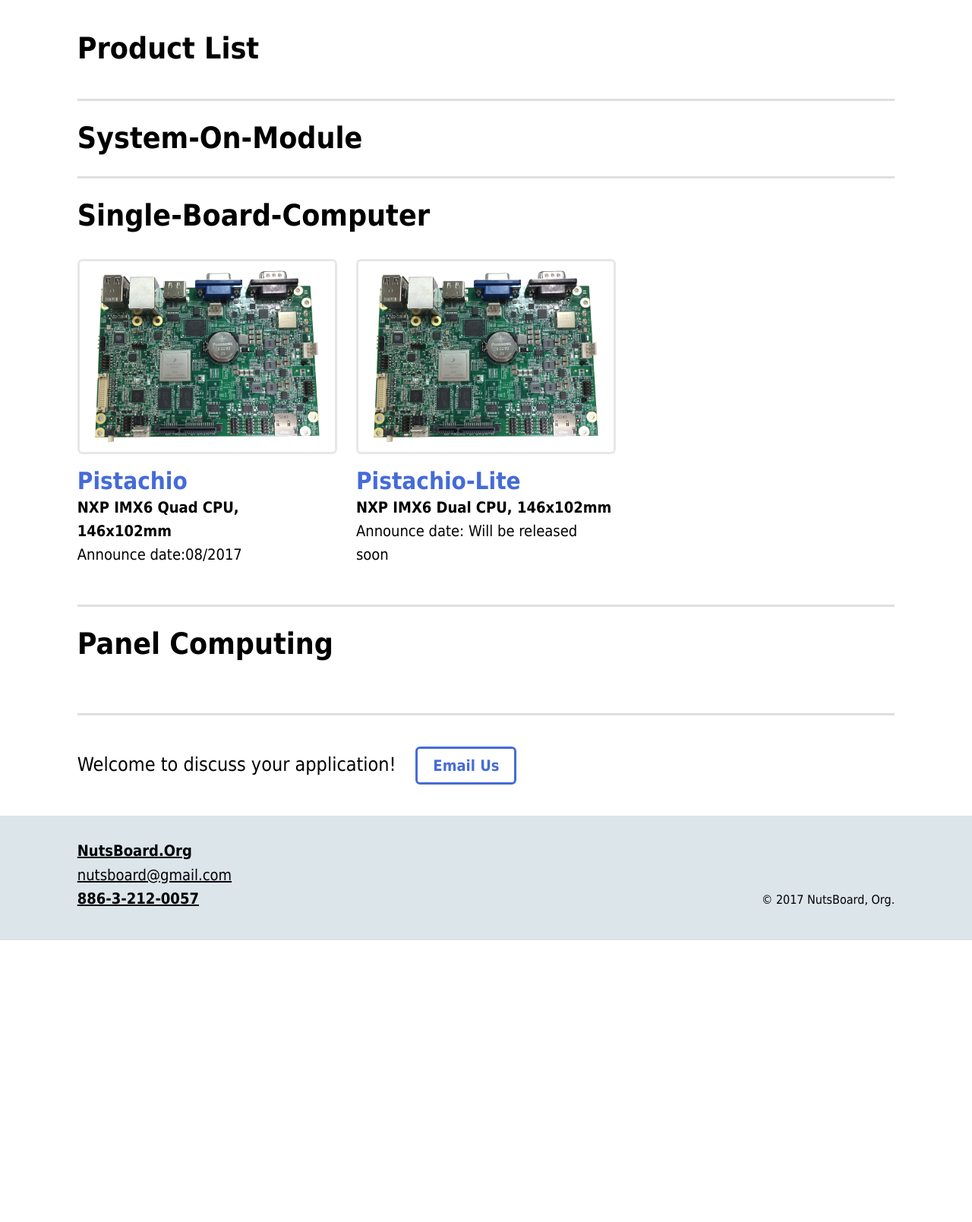
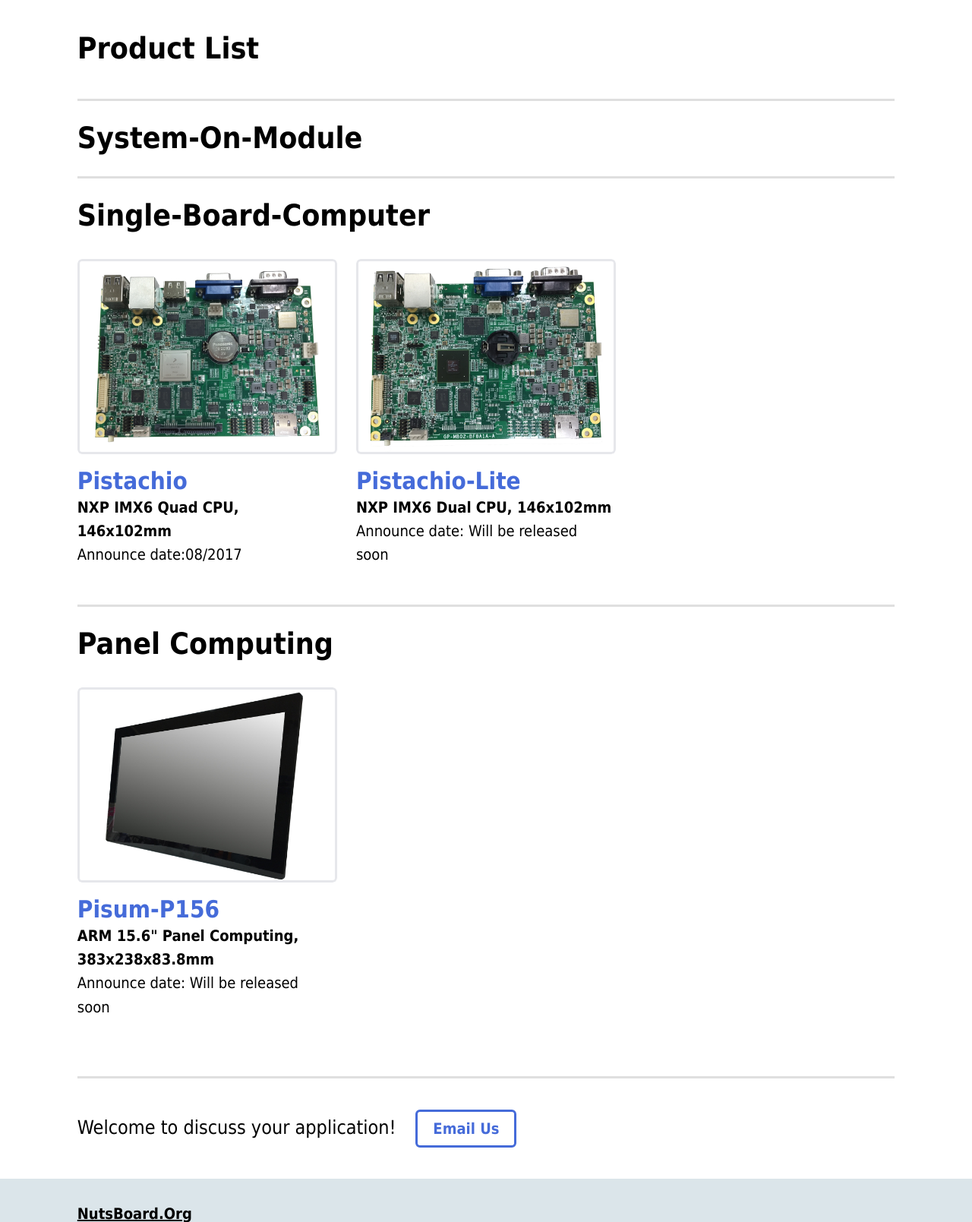
Before and after one commit to nutsboard/web, a Flask app: page /products in a window 1280 px wide. Shown: the part 325-1934 px from the top of the page at 76% size. Before the commit the page ends 1563 px from the top, so only its background shows below. Run offline with Flask 2, Linux system fonts and the light colour scheme.

Commit message:
add pistachio-lite and pisum images.

```diff
--- a/templates/products.html
+++ b/templates/products.html
@@ -94,9 +94,9 @@
         </article>
 
               <article class="Grid-cell u-spaceEnds01 u-spaceBottom1 u-sm-size1of2 u-md-size1of3">
-          <a href="#" class="u-linkBlock u-textInheritColor">
+          <a href="/pistachio-lite" class="u-linkBlock u-textInheritColor">
             <div class="Thumbnail u-block u-pullSides1 u-sm-spaceSidesNone u-sm-borderRadius">
-                                            <img class="u-sizeFull" src="static/products/pistacho.jpg" alt="" sizes="(max-width: 29.9375em) 100vw,
+                                            <img class="u-sizeFull" src="static/products/pistachio-lite-front.jpg" alt="" sizes="(max-width: 29.9375em) 100vw,
                          (max-width: 47.9375em), 50vw,
                          33vw">
                           </div>
@@ -111,7 +111,22 @@
           </div>
       <hr class="u-spaceEnds1">
       <h1 class="u-spaceEnds01">Panel Computing</h1>
-
+      <div class="Grid Grid--withGutter">
+          <article class="Grid-cell u-spaceEnds01 u-spaceBottom1 u-sm-size1of2 u-md-size1of3">
+          <a href="/pistachio-lite" class="u-linkBlock u-textInheritColor">
+            <div class="Thumbnail u-block u-pullSides1 u-sm-spaceSidesNone u-sm-borderRadius">
+                                            <img class="u-sizeFull" src="static/products/pisum-p156.jpg" alt="" sizes="(max-width: 29.9375em) 100vw,
+                         (max-width: 47.9375em), 50vw,
+                         33vw">
+                          </div>
+            <h2 class="u-spaceTop01 u-linkTarget">
+             Pisum-P156
+            </h2>
+            <p class="u-textBold">ARM 15.6" Panel Computing, 383x238x83.8mm</p>
+            <p class="u-sm-padRight">Announce date: Will be released soon</p>
+                      </a>
+        </article>
+      </div>
   </div>
 
 
```
Also changed, not shown: static/products/pistachio-lite-front.jpg (added), static/products/pisum-p156.jpg (added).
